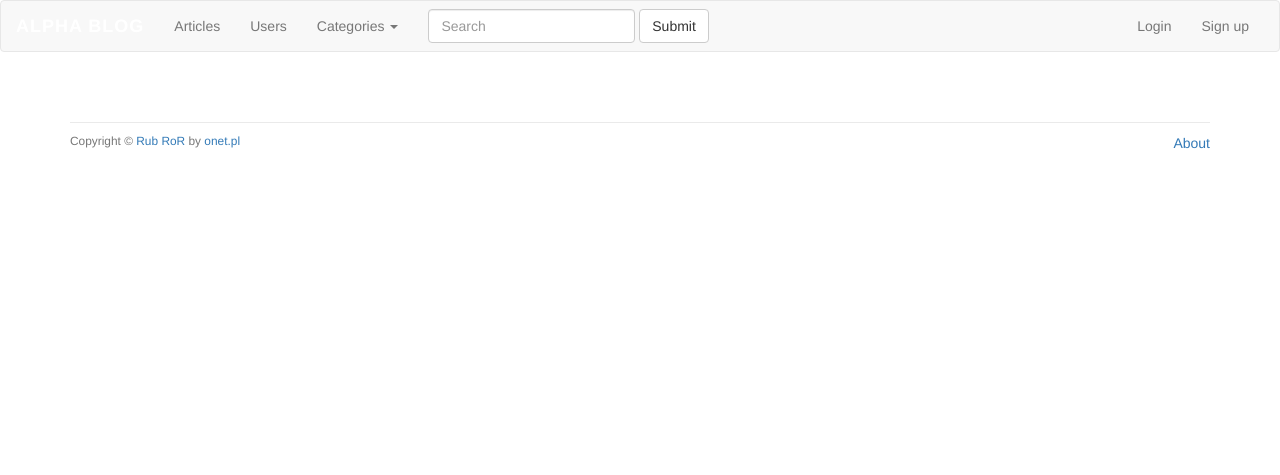
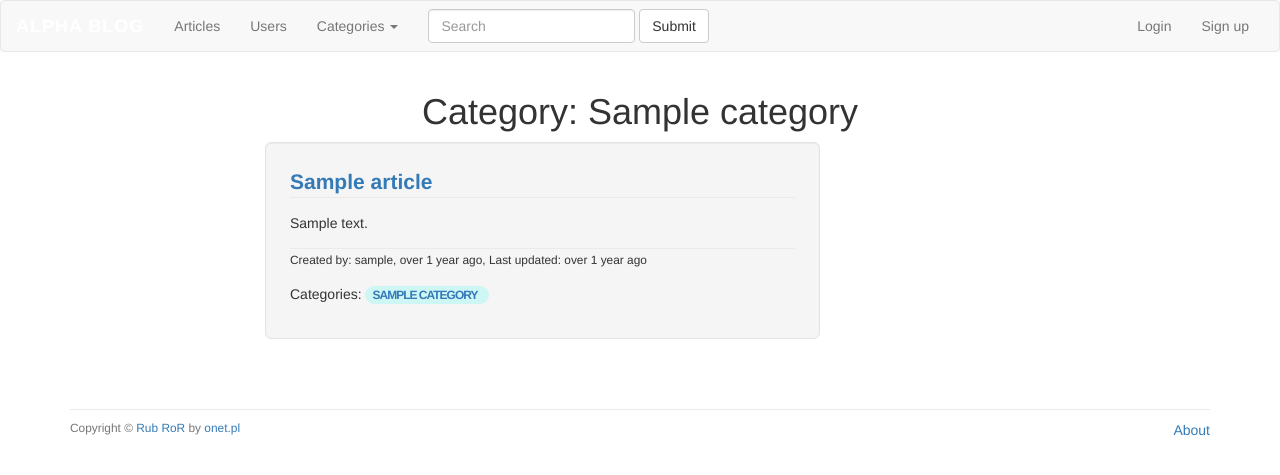
Before and after one commit to tojawawel/alpha-blog, a Rails app: page /categories/1 in a window 1280 px wide. Shown: the top 475 px of the page. Run offline with Rails 7, Linux system fonts and the light colour scheme; tables that the repository leaves empty hold one stand-in row (Sample ...); style sheets or scripts are compiled from the project's sources; some libraries are stand-ins or nearby versions.

Commit message:
Update all views with categories

```diff
--- a/app/assets/stylesheets/custom.css.scss
+++ b/app/assets/stylesheets/custom.css.scss
@@ -69,6 +69,17 @@ $navbar-default-bg: #b2e1e6;
   padding-left: 0;
 }
 
+.badge {
+  background-color: #CEF6F5;
+  text-transform: uppercase;
+  letter-spacing: -1px;
+  font-weight: bold;
+}
+
+.input_checkbox input {
+  width: auto !important;
+}
+
 footer {
   margin-top: 50px;
   padding-top: 10px;
--- a/app/controllers/articles_controller.rb
+++ b/app/controllers/articles_controller.rb
@@ -51,7 +51,7 @@ class ArticlesController < ApplicationController
 
 
   def article_params
-    params.require(:article).permit(:title, :description)
+    params.require(:article).permit(:title, :description, category_ids:[])
   end
 
   def require_same_user
--- a/app/controllers/categories_controller.rb
+++ b/app/controllers/categories_controller.rb
@@ -19,7 +19,8 @@ class CategoriesController < ApplicationController
   end
 
   def show
-
+    @category = Category.find(params[:id])
+    @category_articles = @category.articles.paginate(page: params[:page], per_page: 5)
   end
 
   private
--- a/app/views/articles/_article.html.erb
+++ b/app/views/articles/_article.html.erb
@@ -13,6 +13,9 @@
                       Last updated: <%= time_ago_in_words(article.updated_at) %> ago</small>
             </div>
           </div>
+          <% if article.categories.any? %>
+            <p> Categories: <%= render article.categories %></p>
+          <% end %>
           <% if logged_in? && (current_user == article.user || current_user.admin?) %>
             <div class="article-actions">
               <%= link_to "Edit this article", edit_article_path(article), class: "btn btn-xs btn-primary" %>
--- a/app/views/articles/show.html.erb
+++ b/app/views/articles/show.html.erb
@@ -19,6 +19,9 @@
   <h4 class="center description"><strong>Description:</strong></h4>
   <hr>
   <%= simple_format(@article.description) %>
+  <% if @article.categories.any? %>
+    <p>Categories: <%= render @article.categories %></p>
+  <% end %>
   <div class="article-actions">
     <% if logged_in? && (current_user == @article.user || current_user.admin?) %>
       <%= link_to "Edit this article", edit_article_path(@article), class: "btn btn-xs btn-primary" %>
--- /dev/null
+++ b/app/views/categories/_category.html.erb
@@ -0,0 +1 @@
+<span class="badge"> <%= link_to category.name, category_path(category) %> &nbsp; </span>
--- a/app/views/categories/index.html.erb
+++ b/app/views/categories/index.html.erb
@@ -8,6 +8,7 @@
         <li class="article-title">
           <%= link_to "#{category.name}", category_path(category) %>
         </li>
+        <li><small> <%= pluralize(category.articles.count, "article") %></small></li>
       </div>
     </div>
   </ul>
--- a/app/views/categories/show.html.erb
+++ b/app/views/categories/show.html.erb
@@ -0,0 +1,8 @@
+<h1 align="center"><%= "Category: " + @category.name %> </h1>
+<div align="center">
+  <%= will_paginate @category_articles %>
+</div>
+<%= render 'articles/article', obj: @category_articles %>
+<div align="center">
+  <%= will_paginate @category_articles %>
+</div>
```
Also changed, not shown: app/views/articles/_form.html.erb (+9 -0 lines).
